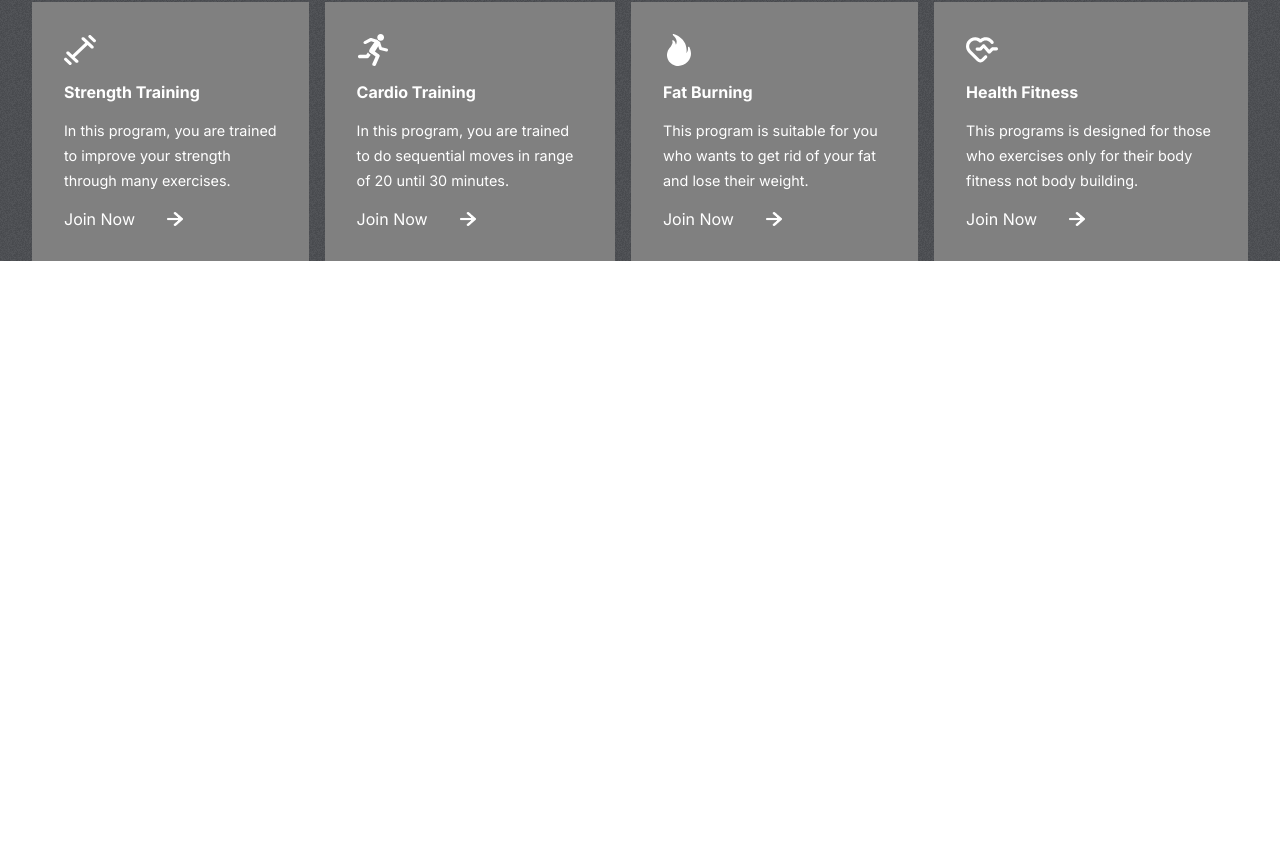
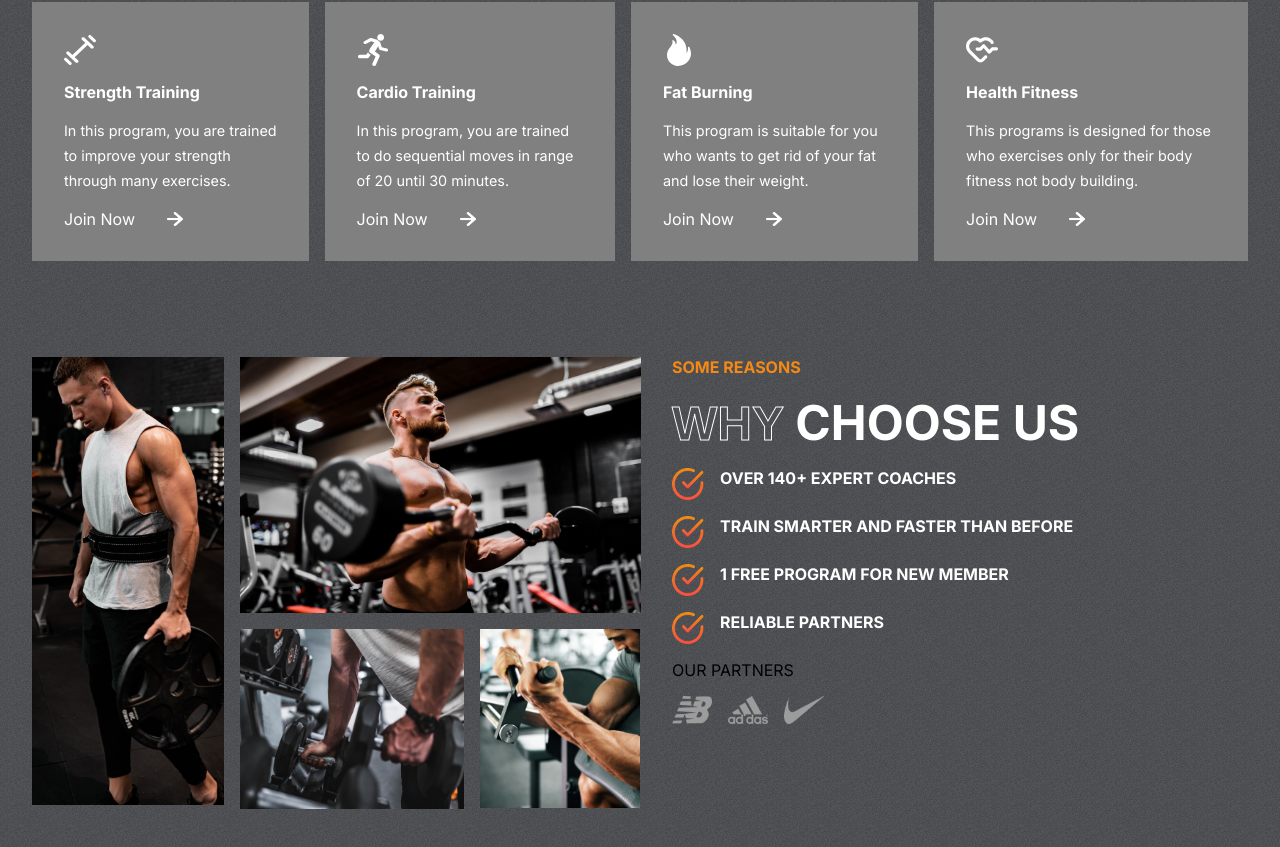
Before and after one commit to sleekcharly/fit-club, a React (Create React App) app: page / in a window 1280 px wide. Shown: the part 906-1753 px from the top of the page. Before the commit the page ends 1167 px from the top, so only its background shows below. Built offline with nearby package versions, Linux system fonts and the light colour scheme.

Commit message:
created the partners section

```diff
--- a/src/App.js
+++ b/src/App.js
@@ -1,11 +1,13 @@
 import './App.css';
 import Hero from './components/Hero/Hero';
 import Programs from './components/Programs/Programs';
+import Reasons from './components/Reasons/Reasons';
 function App() {
   return (
     <div className="App">
       <Hero />
       <Programs />
+      <Reasons />
     </div>
   );
 }
--- /dev/null
+++ b/src/components/Reasons/Reasons.css
@@ -0,0 +1,87 @@
+.Reasons {
+    padding: 0 2rem;
+    display: flex;
+    gap: 2rem;
+}
+
+.left-r {
+    flex: 1 1;
+    display: grid;
+    grid-template-columns: repeat(3, 1fr);
+    gap: 1rem;
+    grid-auto-rows: 1fr;
+}
+
+.left-r>img {
+    object-fit: cover;
+}
+
+.left-r>:nth-child(1) {
+    width: 12rem;
+    grid-row: 1/3;
+    height: 28rem;
+}
+
+.left-r>:nth-child(2) {
+    width: auto;
+    height: 16rem;
+    grid-column: 2/4;
+}
+
+.left-r>:nth-child(3) {
+    width: 14rem;
+    grid-column: 2/3;
+    grid-row: 2;
+}
+
+.left-r>:nth-child(4) {
+    width: 10rem;
+    grid-row: 2;
+    grid-column: 3/4;
+    height: 11.2rem;
+}
+
+.right-r {
+    flex: 1 1;
+    text-transform: uppercase;
+    gap: 1rem;
+    display: flex;
+    flex-direction: column;
+}
+
+.right-r>span {
+    font-weight: bold;
+    color: var(--orange);
+}
+
+.right-r>div {
+    color: white;
+    font-size: 3rem;
+    font-weight: bold;
+}
+
+.details-r {
+    display: flex;
+    flex-direction: column;
+    gap: 1rem;
+}
+
+.details-r>div {
+    display: flex;
+    font-size: 1rem;
+    gap: 1rem;
+}
+
+.details-r>div>img {
+    width: 2rem;
+    height: 2rem;
+}
+
+.partners {
+    display: flex;
+    gap: 1rem;
+}
+
+.partners>img {
+    width: 2.5rem
+}
--- /dev/null
+++ b/src/components/Reasons/Reasons.jsx
@@ -0,0 +1,63 @@
+import React from 'react';
+import './Reasons.css';
+import image1 from '../../assets/image1.png';
+import image2 from '../../assets/image2.png';
+import image3 from '../../assets/image3.png';
+import image4 from '../../assets/image4.png';
+import nb from '../../assets/nb.png';
+import adidas from '../../assets/adidas.png';
+import nike from '../../assets/nike.png';
+import tick from '../../assets/tick.png';
+
+function Reasons() {
+  return (
+    <div className="Reasons" id="reasons">
+      <div className="left-r">
+        <img src={image1} alt="" />
+        <img src={image2} alt="" />
+        <img src={image3} alt="" />
+        <img src={image4} alt="" />
+      </div>
+
+      <div className="right-r">
+        <span>some reasons</span>
+
+        <div>
+          <span className="stroke-text">why</span>
+          <span> choose us</span>
+        </div>
+
+        <div className="details-r">
+          <div>
+            <img src={tick} alt="" />
+            <span>OVER 140+ EXPERT COACHES</span>
+          </div>
+          <div>
+            <img src={tick} alt="" />
+            <span>TRAIN SMARTER AND FASTER THAN BEFORE</span>
+          </div>
+          <div>
+            <img src={tick} alt="" />
+            <span>1 FREE PROGRAM FOR NEW MEMBER</span>
+          </div>
+          <div>
+            <img src={tick} alt="" />
+            <span>RELIABLE PARTNERS</span>
+          </div>
+        </div>
+
+        <span style={{ color: 'var(--gary)', fontWeight: 'normal' }}>
+          OUR PARTNERS
+        </span>
+
+        <div className="partners">
+          <img src={nb} alt="" />
+          <img src={adidas} alt="" />
+          <img src={nike} alt="" />
+        </div>
+      </div>
+    </div>
+  );
+}
+
+export default Reasons;
```
